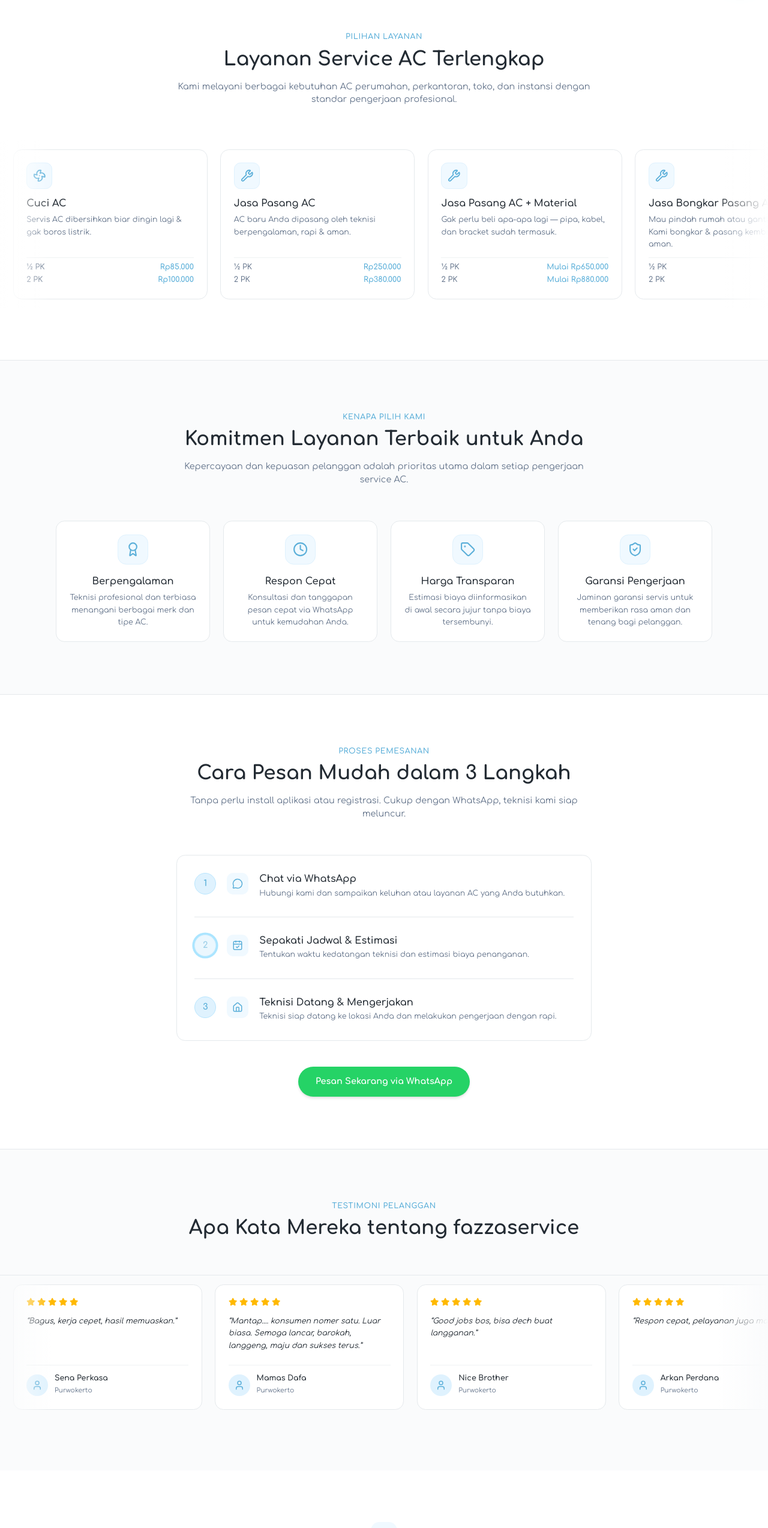
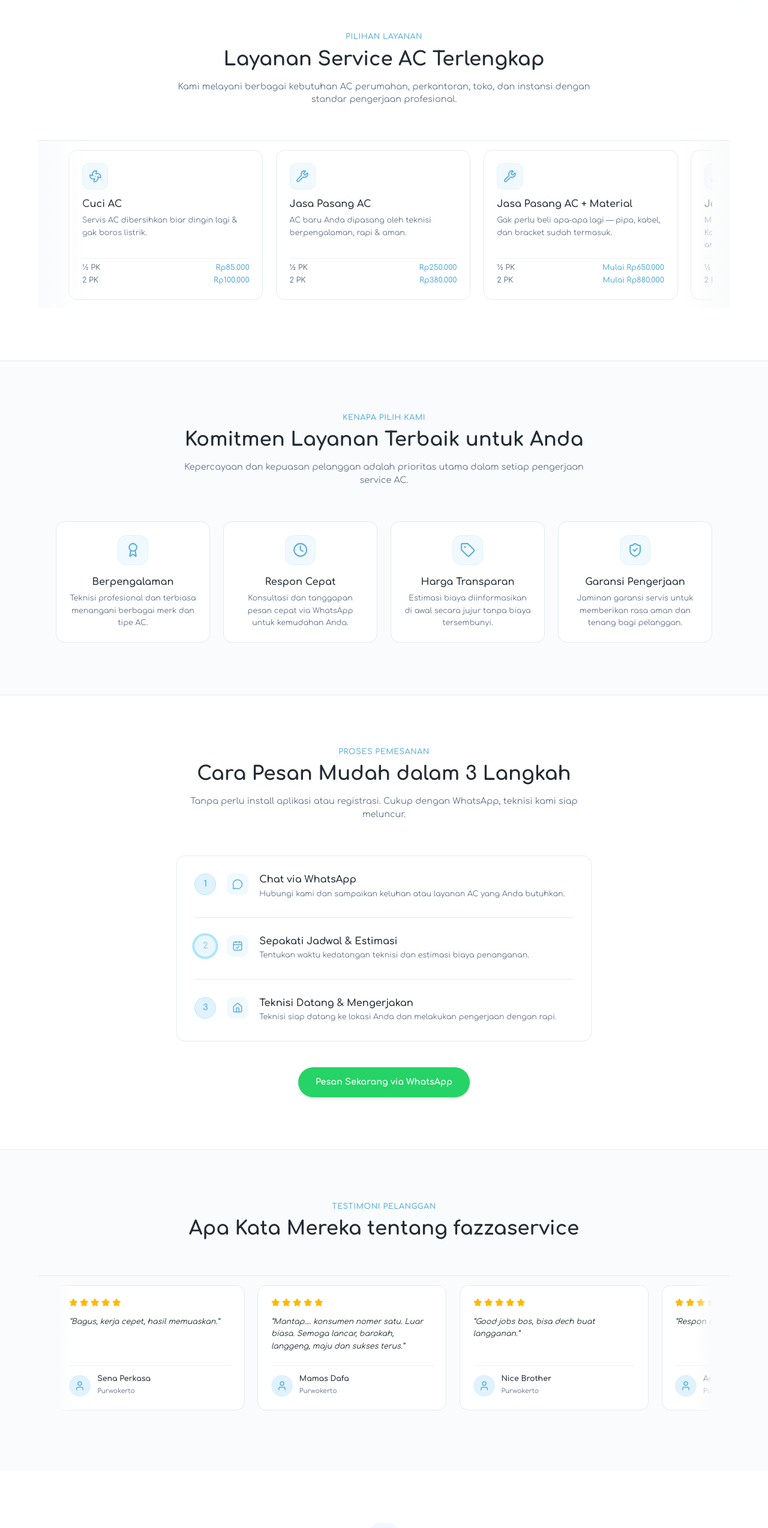
Before and after one commit to Neotsaqif/fazzaservice, a React (Vite) app: page / in a window 1280 px wide. Shown: the part 808-3355 px from the top of the page at 60% size. Built offline with nearby package versions, Linux system fonts and the light colour scheme.

Commit message:
feat(ServiceCatalog, Testimonials): enhance layout with constrained containers and improved gradient positioning

```diff
--- a/src/components/ServiceCatalog.tsx
+++ b/src/components/ServiceCatalog.tsx
@@ -18,7 +18,9 @@ interface ServiceItem {
   iconName: string;
 }
 
-export const ServiceCatalog: React.FC = () => {
+export const ServiceCatalog: React.FC<{ speed?: number }> = ({
+  speed = 40,
+}) => {
   const allServices: ServiceItem[] = SITE_CONFIG.services;
   const duplicatedServices = [...allServices, ...allServices];
 
@@ -32,7 +34,7 @@ export const ServiceCatalog: React.FC = () => {
     const container = containerRef.current;
     if (!container) return;
 
-    const speed = 35; // pixels per second
+    // speed is provided via props
 
     const step = (timestamp: number) => {
       if (!lastTimestampRef.current) lastTimestampRef.current = timestamp;
@@ -159,11 +161,11 @@ export const ServiceCatalog: React.FC = () => {
       </div>
 
       {/* Ping-Pong Auto-scrolling Carousel */}
-      <div className="relative w-full overflow-hidden py-4">
+      <div className="relative max-w-7xl mx-auto overflow-hidden py-4 border-t border-border px-4 sm:px-6 lg:px-8">
         {/* Left fade gradient */}
-        <div className="absolute left-0 top-0 bottom-0 w-12 sm:w-24 bg-gradient-to-r from-background to-transparent z-10 pointer-events-none" />
+        <div className="absolute left-0 top-0 bottom-0 w-12 sm:w-24 bg-gradient-to-r from-muted to-transparent z-10 pointer-events-none" />
         {/* Right fade gradient */}
-        <div className="absolute right-0 top-0 bottom-0 w-12 sm:w-24 bg-gradient-to-l from-background to-transparent z-10 pointer-events-none" />
+        <div className="absolute right-0 top-0 bottom-0 w-12 sm:w-24 bg-gradient-to-l from-muted to-transparent z-10 pointer-events-none" />
 
         <div
           ref={containerRef}
--- a/src/components/Testimonials.tsx
+++ b/src/components/Testimonials.tsx
@@ -53,12 +53,12 @@ export const Testimonials: React.FC = () => {
         </div>
       </div>
 
-      {/* Carousel - full width with border */}
-      <div className="relative w-full overflow-hidden py-4 border-t border-border">
+      {/* Carousel - constrained container with border */}
+      <div className="relative max-w-7xl mx-auto overflow-hidden py-4 border-t border-border px-4 sm:px-6 lg:px-8">
         {/* Left fade gradient */}
-        <div className="absolute left-0 top-0 bottom-0 w-12 sm:w-24 bg-gradient-to-r from-muted to-transparent z-10 pointer-events-none" />
+        <div className="absolute left-4 sm:left-6 lg:left-8 top-0 bottom-0 w-4 sm:w-8 bg-gradient-to-r from-muted to-transparent z-10 pointer-events-none" />
         {/* Right fade gradient */}
-        <div className="absolute right-0 top-0 bottom-0 w-12 sm:w-24 bg-gradient-to-l from-muted to-transparent z-10 pointer-events-none" />
+        <div className="absolute right-4 sm:right-6 lg:right-8 top-0 bottom-0 w-4 sm:w-8 bg-gradient-to-l from-muted to-transparent z-10 pointer-events-none" />
 
         <div
           ref={containerRef}
@@ -66,7 +66,7 @@ export const Testimonials: React.FC = () => {
           onWheel={(e) => e.preventDefault()}
           onTouchStart={(e) => e.preventDefault()}
           onMouseDown={(e) => e.preventDefault()}
-          className="no-scrollbar overflow-x-hidden flex gap-6 px-4 sm:px-6 select-none"
+          className="no-scrollbar overflow-x-hidden flex gap-6 select-none"
           style={{
             scrollbarWidth: "none",
             msOverflowStyle: "none",
```
